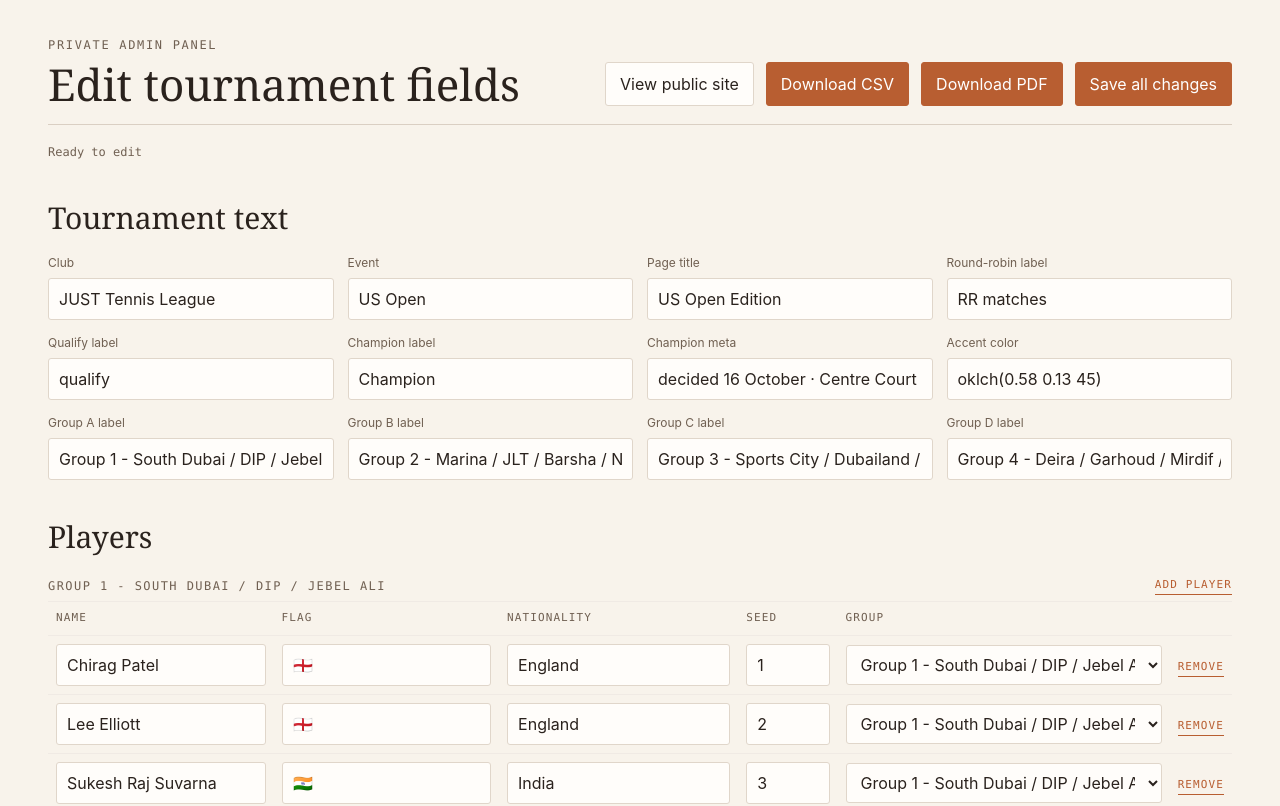
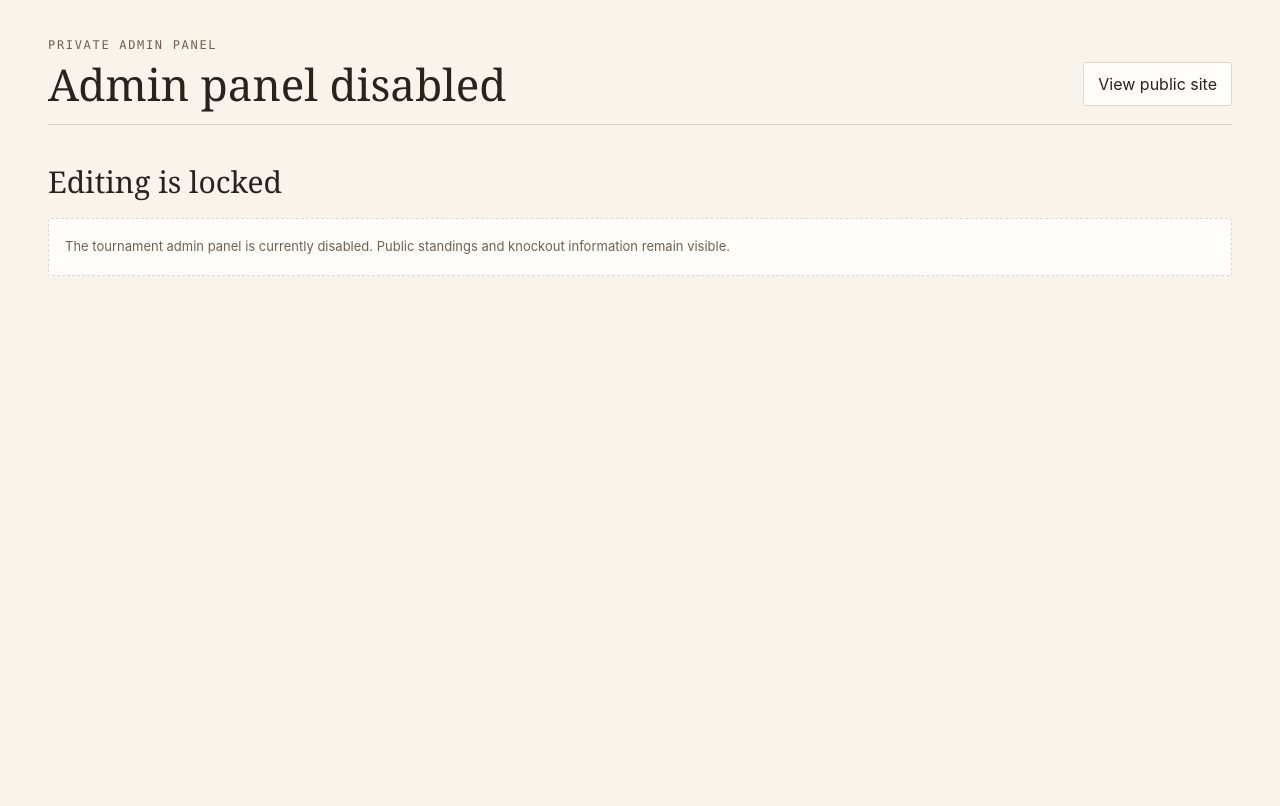
Before and after one commit to naveenupadhyay/JustTennisTournament, a Next.js app: page /admin-clay-desk-7429 in a window 1280 px wide. Shown: the top 806 px of the page. Built offline with nearby package versions, Linux system fonts and the light colour scheme.

Commit message:
Disable tournament admin editing

```diff
--- a/app/admin-clay-desk-7429/page.tsx
+++ b/app/admin-clay-desk-7429/page.tsx
@@ -1,5 +1,3 @@
-import AdminClient from './AdminClient';
-
 export const metadata = {
   title: 'Tournament Admin',
   robots: {
@@ -9,5 +7,21 @@ export const metadata = {
 };
 
 export default function AdminPage() {
-  return <AdminClient />;
+  return (
+    <main className="admin-shell">
+      <header>
+        <div>
+          <p>Private admin panel</p>
+          <h1>Admin panel disabled</h1>
+        </div>
+        <div className="admin-actions">
+          <a href="/" target="_blank">View public site</a>
+        </div>
+      </header>
+      <section className="admin-section">
+        <h2>Editing is locked</h2>
+        <p className="empty-state">The tournament admin panel is currently disabled. Public standings and knockout information remain visible.</p>
+      </section>
+    </main>
+  );
 }
--- a/app/api/tournament/route.ts
+++ b/app/api/tournament/route.ts
@@ -1,6 +1,6 @@
 import { Redis } from '@upstash/redis';
-import { NextRequest, NextResponse } from 'next/server';
-import { Tournament, defaultTournament, sanitizeTournament } from '@/lib/tournament';
+import { NextResponse } from 'next/server';
+import { defaultTournament, sanitizeTournament } from '@/lib/tournament';
 
 const STORE_ID = 'location-groups-v11';
 let memoryTournament = defaultTournament;
@@ -25,11 +25,6 @@ export async function GET() {
   return NextResponse.json({ tournament: memoryTournament });
 }
 
-export async function PUT(request: NextRequest) {
-  const body = (await request.json()) as { tournament: Tournament };
-  const tournament = sanitizeTournament(body.tournament);
-  const redis = getRedis();
-  if (redis) await redis.set(STORE_ID, tournament);
-  else memoryTournament = tournament;
-  return NextResponse.json({ tournament });
+export async function PUT() {
+  return NextResponse.json({ error: 'Tournament editing is disabled.' }, { status: 403 });
 }
```
